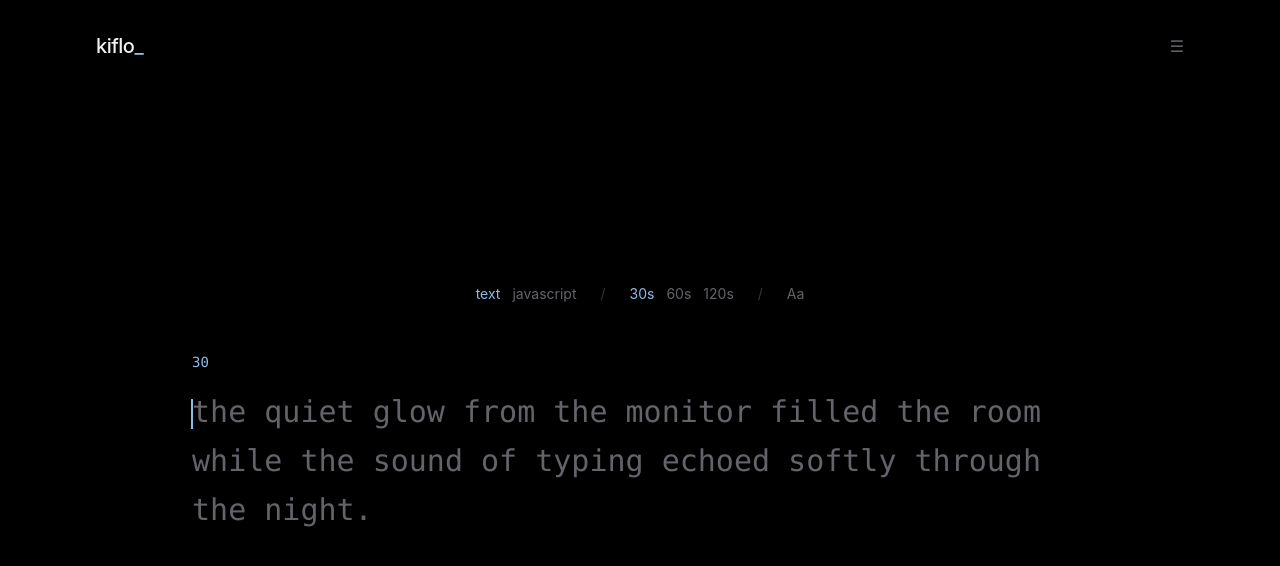
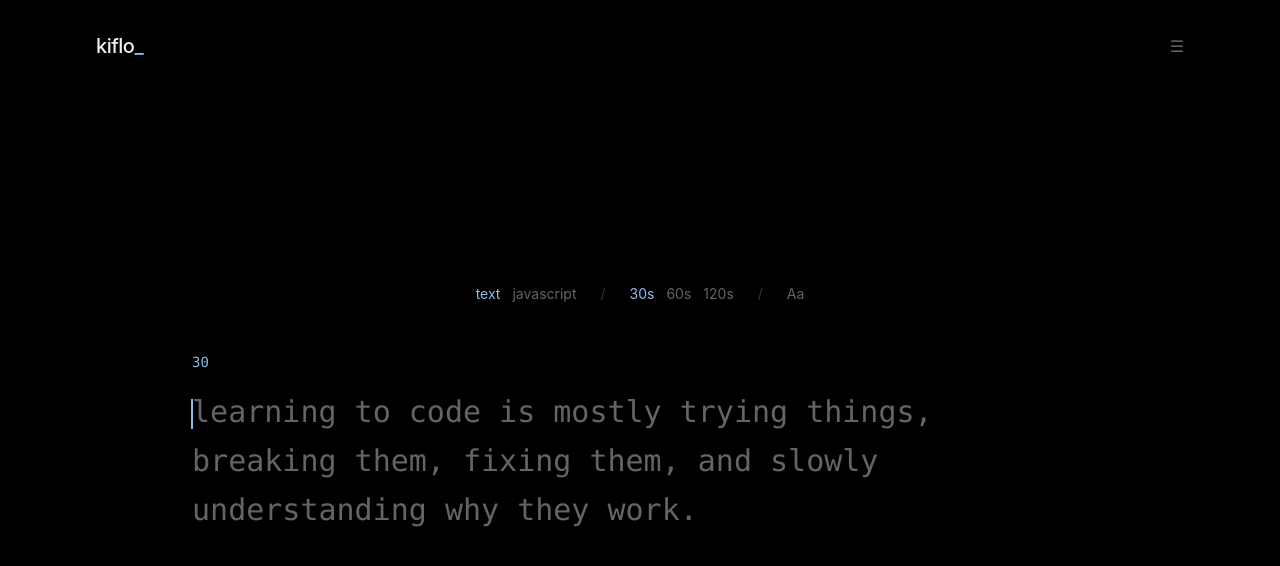
Before and after one commit to bldyonyx/Kiflo, a React (Vite) app: page / in a window 1280 px wide. Shown: the top 566 px of the page. Built offline with nearby package versions, Linux system fonts and the light colour scheme.

Commit message:
feat: add randomized typing content

```diff
--- a/src/components/TypingTest/TypingTest.jsx
+++ b/src/components/TypingTest/TypingTest.jsx
@@ -3,12 +3,19 @@ import TestControls from "./TestControls";
 import TypingArea from "./TypingArea";
 import Results from "./Results";
 import useTimer from "../../hooks/useTimer";
+import texts from "../../data/texts";
+import javascriptSnippets from "../../data/javascriptSnippets";
+import getRandomItem from "../../utils/getRandomItem";
 
 function TypingTest() {
   const [mode, setMode] = useState("text");
   const [duration, setDuration] = useState(30);
   const [typedText, setTypedText] = useState("");
   const [isFinished, setIsFinished] = useState(false);
+
+  const [text, setText] = useState(() =>
+    getRandomItem(texts)
+  );
 
   const {
     timeLeft,
@@ -19,16 +26,27 @@ function TypingTest() {
     resetTimer,
   } = useTimer(duration);
 
-  const text =
-    mode === "text"
-      ? "the quiet glow from the monitor filled the room while the sound of typing echoed softly through the night."
-      : `const message = "hello, kiflo";`;
+  const getContentForMode = (selectedMode) => {
+    const content =
+      selectedMode === "text"
+        ? texts
+        : javascriptSnippets;
+
+    return getRandomItem(content);
+  };
+
+  useEffect(() => {
+    setText(getContentForMode(mode));
+    setTypedText("");
+    setIsFinished(false);
+    resetTimer();
+  }, [mode]);
 
   useEffect(() => {
     setTypedText("");
     setIsFinished(false);
     resetTimer();
-  }, [mode, duration]);
+  }, [duration]);
 
   useEffect(() => {
     if (timeLeft === 0 && typedText.length > 0) {
@@ -46,6 +64,7 @@ function TypingTest() {
   };
 
   const restartTest = () => {
+    setText(getContentForMode(mode));
     setTypedText("");
     setIsFinished(false);
     resetTimer();
--- a/src/data/javascriptSnippets.js
+++ b/src/data/javascriptSnippets.js
@@ -0,0 +1,23 @@
+const javascriptSnippets = [
+  `const message = "hello, kiflo";`,
+
+  `const add = (a, b) => a + b;`,
+
+  `const isReady = true;`,
+
+  `const colors = ["blue", "pink", "green"];`,
+
+  `const doubled = numbers.map((number) => number * 2);`,
+
+  `const greeting = \`hello, \${name}!\`;`,
+
+  `if (isLoggedIn) {
+  showDashboard();
+}`,
+
+  `const getName = (user) => {
+  return user.name;
+};`,
+];
+
+export default javascriptSnippets;
--- a/src/data/texts.js
+++ b/src/data/texts.js
@@ -0,0 +1,19 @@
+const texts = [
+  "the quiet glow from the monitor filled the room while the sound of typing echoed softly through the night.",
+
+  "sometimes the smallest ideas turn into the projects you end up loving the most.",
+
+  "a good interface should feel simple enough that you barely have to think about how to use it.",
+
+  "learning to code is mostly trying things, breaking them, fixing them, and slowly understanding why they work.",
+
+  "the cursor blinked patiently on the empty screen waiting for the next line of code to appear.",
+
+  "small details can completely change how a website feels without changing what it actually does.",
+
+  "there is something satisfying about watching an idea slowly become a real thing on the screen.",
+
+  "some days the code works immediately and other days one missing character takes an hour to find.",
+];
+
+export default texts;
--- /dev/null
+++ b/src/utils/getRandomItem.js
@@ -0,0 +1,5 @@
+function getRandomItem(items) {
+  return items[Math.floor(Math.random() * items.length)];
+}
+
+export default getRandomItem;
```
